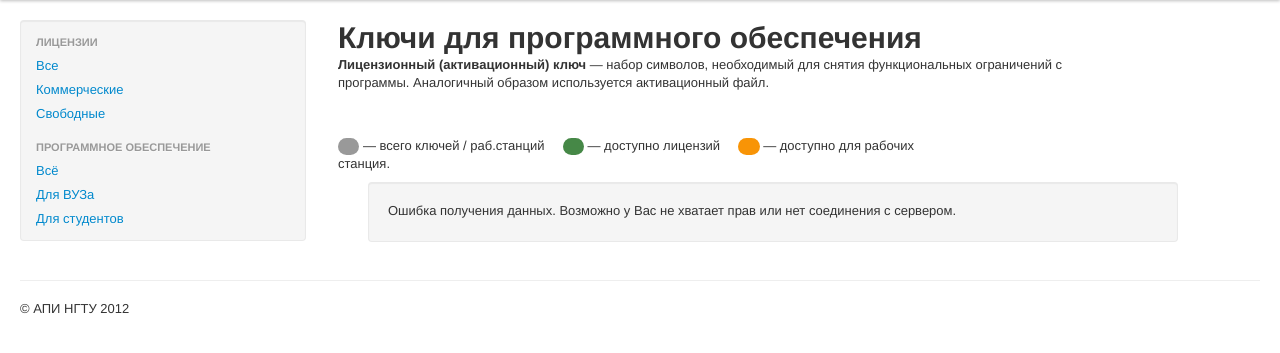
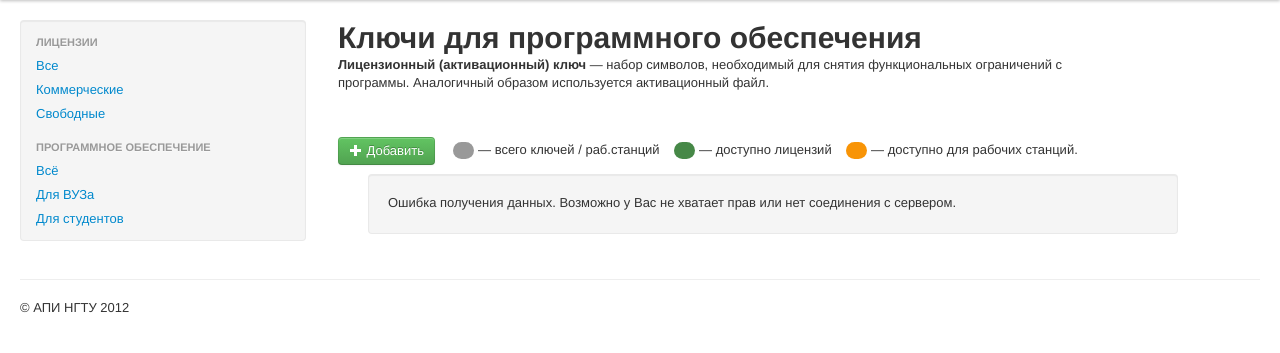
Before and after one commit to z0rr0/licdb, a Django app: template main/key/templates/key_home.html in a window 1280 px wide. Shown: the part 40-393 px from the top of the page. Run offline with Django 3.2, Linux system fonts and the light colour scheme; the template is opened without the code that fills it, so the values that code supplies are empty; parts of the project's set-up code (start-up, migrations or seed data) failed here and were passed over; some libraries are stand-ins or nearby versions.

Commit message:
key add page

```diff
--- a/main/key/templates/key_get_list.html
+++ b/main/key/templates/key_get_list.html
@@ -57,6 +57,12 @@
     <br>
     <div class="row-fluid">
         <div class="span12">
+        <p>
+            <a class="btn btn-success" href="/key/add/?prog={{ prog }}" title="Добавление ключа">
+                <i class="icon-plus icon-white"></i>
+                Добавить
+            </a>
+        </p>
         <table class="table table-striped">
             <tr>
                 <th>№</th>
--- a/main/key/templates/key_home.html
+++ b/main/key/templates/key_home.html
@@ -45,19 +45,26 @@
         </div>
     </div>
     <div class="row-fluid">
-        <div class="span8">
+        <div class="span10">
             <p>
+                <a class="btn btn-success" href="/key/add/" title="Добавление ключа">
+                    <i class="icon-plus icon-white"></i>
+                    Добавить
+                </a>
+                &nbsp;&nbsp;&nbsp;
                 <span class="badge">&nbsp;</span>&nbsp;&mdash; всего ключей / раб.станций
-                &nbsp;&nbsp;&nbsp;
+                &nbsp;&nbsp;
                 <span class="badge badge-success">&nbsp;</span>&nbsp;&mdash; доступно лицензий
-                &nbsp;&nbsp;&nbsp;
-                <span class="badge badge-warning">&nbsp;</span>&nbsp;&mdash; доступно для рабочих станция.
+                &nbsp;&nbsp;
+                <span class="badge badge-warning">&nbsp;</span>&nbsp;&mdash; доступно для рабочих станций.
+            </p>
+            <p>
             </p>
         </div>
     </div>
     <div class="row">
         <div class="span10" id='keycontent'>
-            <!-- <div id='keycontent'></div> -->
+            <!-- content -->
         </div>
     </div>
 {% endblock content %}
--- a/main/main/urls.py
+++ b/main/main/urls.py
@@ -101,6 +101,9 @@
     # key edit
     (r'^key/edit/(?P<id>\d+)/?$', 'key.views.key_edit', {
         'vtemplate': 'key_edit.html'}),
+    # license add
+    (r'^key/add/?$', 'key.views.key_add', {
+        'vtemplate': 'key_edit.html'}),
 
     # Uncomment the admin/doc line below to enable admin documentation:
     url(r'^admin/doc/', include('django.contrib.admindocs.urls')),
```
Also changed, not shown: main/key/forms.py (+8 -1 lines), main/key/views.py (+21 -0 lines).
